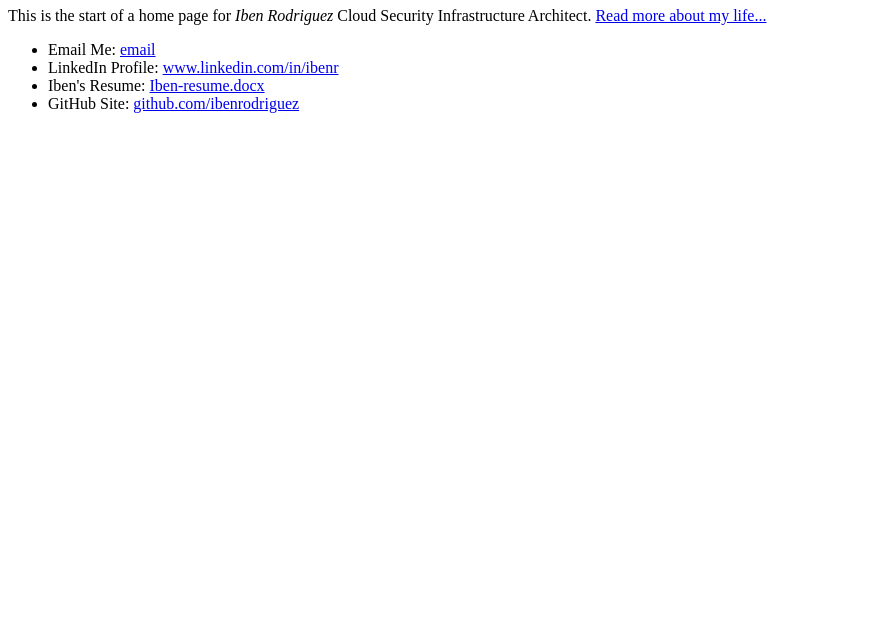
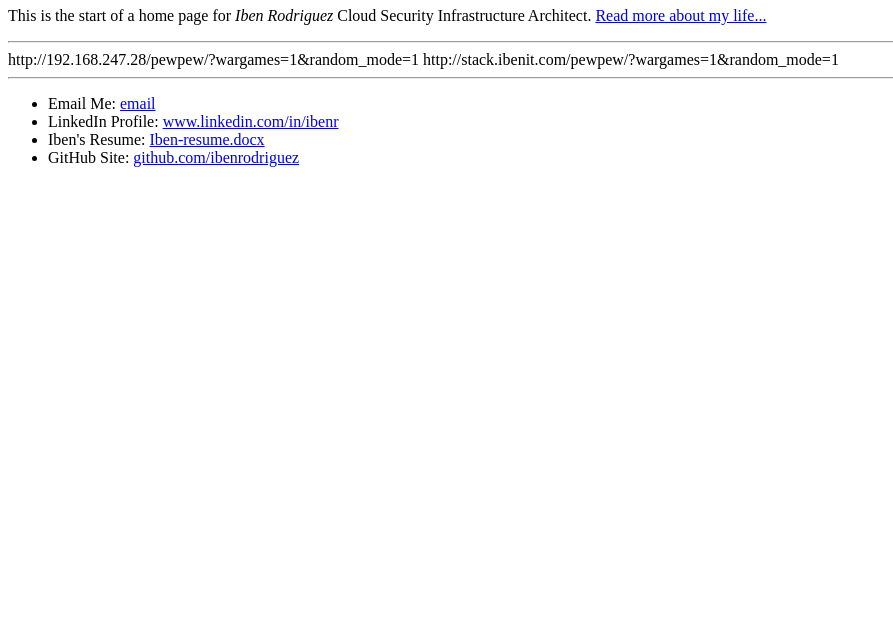
Before and after one commit to ibenrodriguez/ibenrodriguez.github.io, a plain HTML site: page index.html in a window 1280 px wide. Shown: the part 161-800 px from the top of the page, without its empty margins (0-893 px from the left). Drawn offline with Linux system fonts and the light colour scheme.

Commit message:
Update index.html

```diff
--- a/index.html
+++ b/index.html
@@ -18,7 +18,13 @@
 				<p>This is the start of a home page for <em>Iben Rodriguez</em> Cloud Security Infrastructure Architect. <a href="/about">Read more about my life...</a></p>
     		</div><!-- /.blurb -->
 		</div><!-- /.container -->
+						<hr>
+						http://192.168.247.28/pewpew/?wargames=1&random_mode=1
+
+						http://stack.ibenit.com/pewpew/?wargames=1&random_mode=1
+			<hr>
 		<footer>
+
     		<ul>
         		<li>Email Me: <a href="mailto:github@ibenit.com">email</a></li>
         		<li>LinkedIn Profile: <a href="www.linkedin.com/in/ibenr">www.linkedin.com/in/ibenr</a></li>
```
